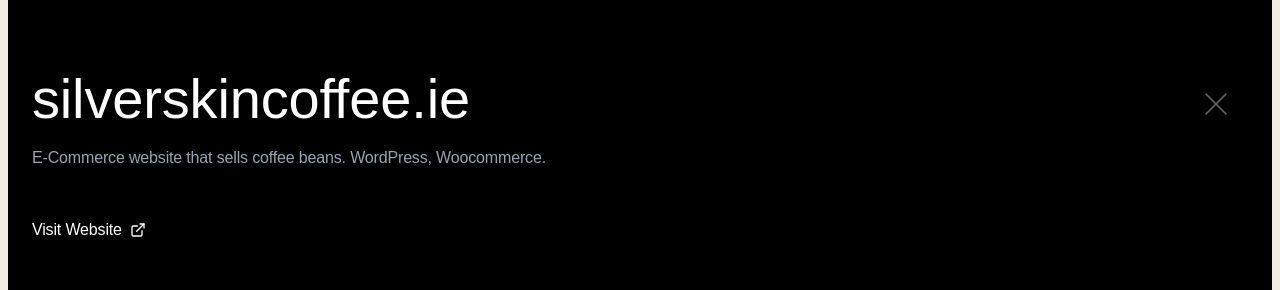
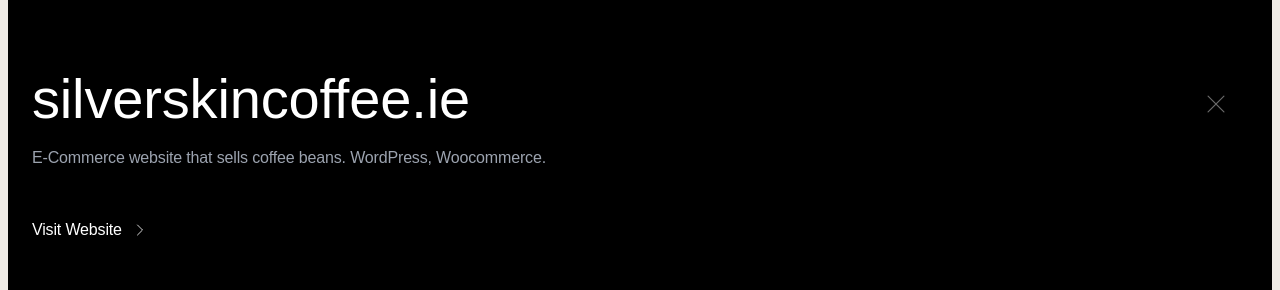
Before and after one commit to almazbisenbaev/almaz, a Next.js app: page / in a window 1280 px wide. Both pictures are taken after a click on the element 640 px from the left and 1279 px from the top of the page. Shown: the part 1161-1451 px from the top of the page. Built offline with nearby package versions, Linux system fonts and the light colour scheme; a web font is replaced by a local one.

Commit message:
Update style for portfolio

```diff
--- a/src/components/PortfolioAccordion.css
+++ b/src/components/PortfolioAccordion.css
@@ -101,7 +101,7 @@
 }
 
 .portfolio-icon.is-open {
-    transform: rotate(45deg);
+    transform: rotate(45deg) scale(0.8);
 }
 
 .portfolio-content-wrapper {
--- a/src/components/PortfolioAccordion.jsx
+++ b/src/components/PortfolioAccordion.jsx
@@ -1,6 +1,6 @@
 "use client";
 import React, { useState } from 'react';
-import { Plus, ExternalLink } from 'lucide-react';
+import { Plus, ChevronRight } from 'lucide-react';
 import Image from 'next/image';
 import './PortfolioAccordion.css';
 
@@ -93,7 +93,7 @@ const PortfolioAccordion = () => {
                     rel="noopener noreferrer"
                     className="portfolio-link"
                 >
-                    Visit Website <ExternalLink size={16} />
+                    Visit Website <ChevronRight size={20} strokeWidth={1} />
                 </a>
             </div>
           </div>
```
